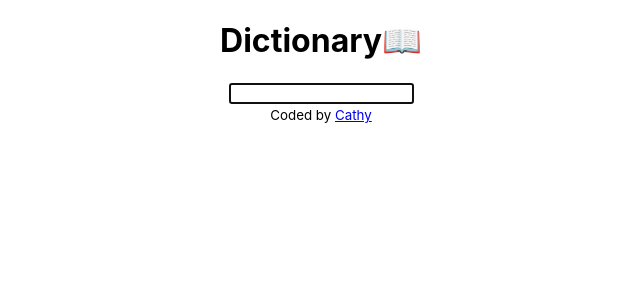
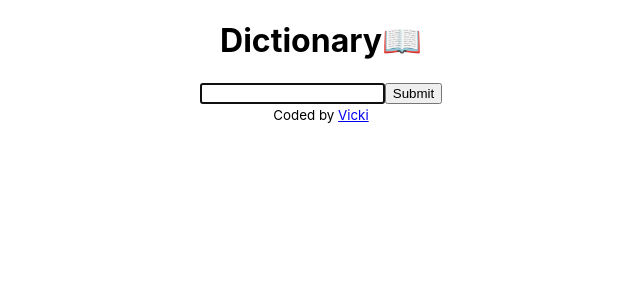
Before and after one commit to VSeaman8/dictionary-project-v1, a React (Create React App) app: page / in a window 1280 px wide. Shown: the top 300 px of the page, without its empty margins (319-959 px from the left). Built offline with nearby package versions, Linux system fonts and the light colour scheme; the HTML template or start-up script is replaced by a standard one.

Commit message:
added axios

```diff
--- a/package.json
+++ b/package.json
@@ -6,6 +6,7 @@
     "@testing-library/jest-dom": "^5.17.0",
     "@testing-library/react": "^13.4.0",
     "@testing-library/user-event": "^13.5.0",
+    "axios": "^1.6.2",
     "bootstrap": "^5.3.2",
     "react": "^18.2.0",
     "react-dom": "^18.2.0",
--- a/src/App.js
+++ b/src/App.js
@@ -14,7 +14,9 @@ export default function App() {
         <footer className="text-center">
           <small>
             Coded by{" "}
-            <a href="https://github.com/CathrineZA/dictionary-app">Cathy</a>
+            <a href="https://github.com/VSeaman8/dictionary-project-v1">
+              Vicki
+            </a>
           </small>
         </footer>
       </div>
--- a/src/Dictionary.js
+++ b/src/Dictionary.js
@@ -1,27 +1,31 @@
 import React, { useState } from "react";
-
 import "./Dictionary.css";
+import axios from "axios";
 
 export default function Dictionary() {
   let { keyword, setKeyword } = useState("");
 
   function handleResponse(response) {
-    console.log(response);
+    console.log(response.data[0]);
   }
 
   function search(event) {
     event.preventDefault();
+
+    let apiURL = `https://api.dictionaryapi.dev/api/v2/entries/en_US/${keyword}`;
+    axios.get(apiURL).then(handleResponse);
   }
 
   function handleKeywordChange(event) {
     console.log(event.target.value);
-    setKeyword(event.target.vaule);
+    setKeyword(event.target.value);
   }
 
   return (
     <div className="Dictionary">
       <form onSubmit={search}>
         <input type="search" autoFocus={true} onChange={handleKeywordChange} />
+        <input type="submit" />
       </form>
     </div>
   );
```
Also changed, not shown: 1 other file (tests, documents, lock files or other folders).
